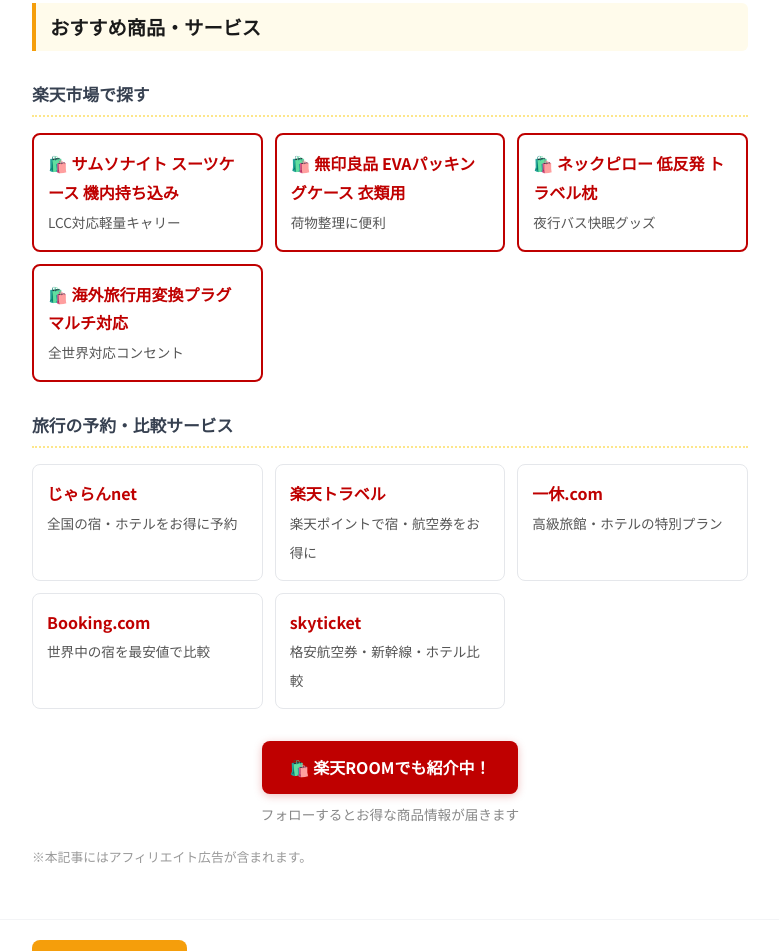
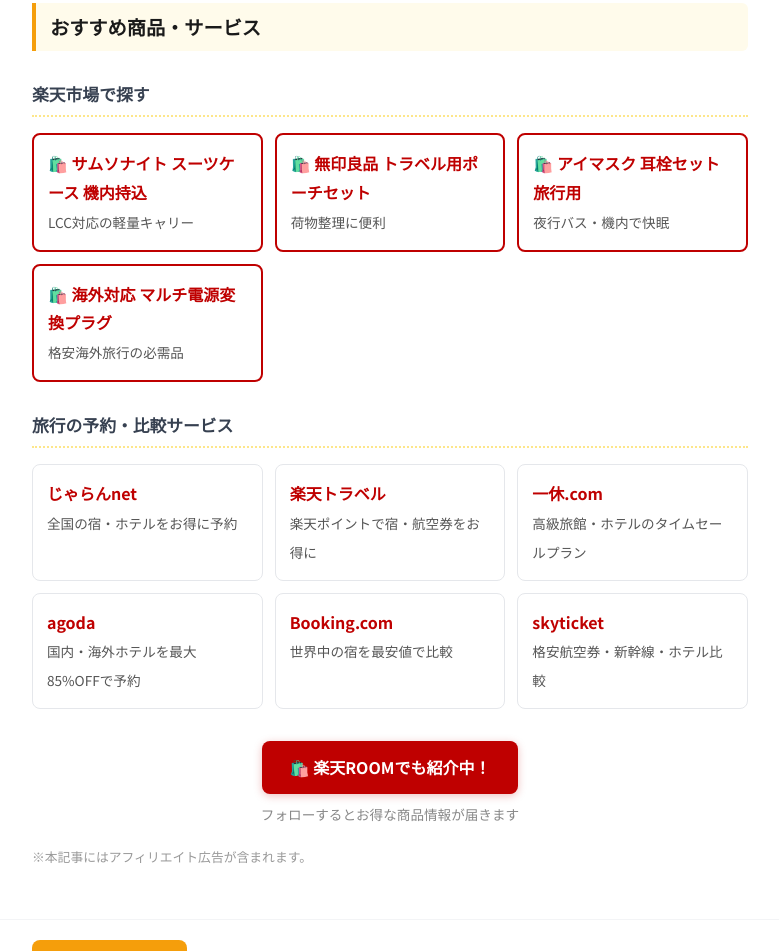
Before and after one commit to n-nakata-gif/affiliate-blog, an Astro site: page /blog/travel_20260427 in a window 1280 px wide. Shown: the part 9486-10437 px from the top of the page, without its empty margins (250-1029 px from the left). Built offline with nearby package versions, Linux system fonts and the light colour scheme; Astro itself is replaced by a stand-in of ours; no server answers.

Commit message:
feat: アフィリエイトリンクをバックフィル (travel_20260427.md)

```diff
--- a/src/content/blog/travel_20260427.md
+++ b/src/content/blog/travel_20260427.md
@@ -171,17 +171,18 @@ JR各社が提供する「えきねっとトクだ値」「EX早特」などの
 ## おすすめ商品・サービス
 ### 楽天市場で探す
 <div style="display:grid;grid-template-columns:repeat(auto-fill,minmax(220px,1fr));gap:12px;margin:1rem 0;">
-<a href="https://hb.afl.rakuten.co.jp/hgc/532d88b5.dc304f09.532d88b6.91579e86/?pc=https%3A%2F%2Fsearch.rakuten.co.jp%2Fsearch%2Fmall%2F%25E3%2582%25B5%25E3%2583%25A0%25E3%2582%25BD%25E3%2583%258A%25E3%2582%25A4%25E3%2583%2588%2520%25E3%2582%25B9%25E3%2583%25BC%25E3%2583%2584%25E3%2582%25B1%25E3%2583%25BC%25E3%2582%25B9%2520%25E6%25A9%259F%25E5%2586%2585%25E6%258C%2581%25E3%2581%25A1%25E8%25BE%25BC%25E3%2581%25BF%2F&m=https%3A%2F%2Fsearch.rakuten.co.jp%2Fsearch%2Fmall%2F%25E3%2582%25B5%25E3%2583%25A0%25E3%2582%25BD%25E3%2583%258A%25E3%2582%25A4%25E3%2583%2588%2520%25E3%2582%25B9%25E3%2583%25BC%25E3%2583%2584%25E3%2582%25B1%25E3%2583%25BC%25E3%2582%25B9%2520%25E6%25A9%259F%25E5%2586%2585%25E6%258C%2581%25E3%2581%25A1%25E8%25BE%25BC%25E3%2581%25BF%2F" target="_blank" rel="noopener sponsored" style="display:block;border:2px solid #bf0000;border-radius:8px;padding:14px;text-decoration:none;color:inherit;transition:box-shadow 0.2s;" onmouseenter="this.style.boxShadow='0 4px 12px rgba(191,0,0,0.2)'" onmouseleave="this.style.boxShadow=''"><strong style="color:#bf0000;">🛍️ サムソナイト スーツケース 機内持ち込み</strong><br><span style="font-size:0.85em;color:#555;">LCC対応軽量キャリー</span></a>
-<a href="https://hb.afl.rakuten.co.jp/hgc/532d88b5.dc304f09.532d88b6.91579e86/?pc=https%3A%2F%2Fsearch.rakuten.co.jp%2Fsearch%2Fmall%2F%25E7%2584%25A1%25E5%258D%25B0%25E8%2589%25AF%25E5%2593%2581%2520EVA%25E3%2583%2591%25E3%2583%2583%25E3%2582%25AD%25E3%2583%25B3%25E3%2582%25B0%25E3%2582%25B1%25E3%2583%25BC%25E3%2582%25B9%2520%25E8%25A1%25A3%25E9%25A1%259E%25E7%2594%25A8%2F&m=https%3A%2F%2Fsearch.rakuten.co.jp%2Fsearch%2Fmall%2F%25E7%2584%25A1%25E5%258D%25B0%25E8%2589%25AF%25E5%2593%2581%2520EVA%25E3%2583%2591%25E3%2583%2583%25E3%2582%25AD%25E3%2583%25B3%25E3%2582%25B0%25E3%2582%25B1%25E3%2583%25BC%25E3%2582%25B9%2520%25E8%25A1%25A3%25E9%25A1%259E%25E7%2594%25A8%2F" target="_blank" rel="noopener sponsored" style="display:block;border:2px solid #bf0000;border-radius:8px;padding:14px;text-decoration:none;color:inherit;transition:box-shadow 0.2s;" onmouseenter="this.style.boxShadow='0 4px 12px rgba(191,0,0,0.2)'" onmouseleave="this.style.boxShadow=''"><strong style="color:#bf0000;">🛍️ 無印良品 EVAパッキングケース 衣類用</strong><br><span style="font-size:0.85em;color:#555;">荷物整理に便利</span></a>
-<a href="https://hb.afl.rakuten.co.jp/hgc/532d88b5.dc304f09.532d88b6.91579e86/?pc=https%3A%2F%2Fsearch.rakuten.co.jp%2Fsearch%2Fmall%2F%25E3%2583%258D%25E3%2583%2583%25E3%2582%25AF%25E3%2583%2594%25E3%2583%25AD%25E3%2583%25BC%2520%25E4%25BD%258E%25E5%258F%258D%25E7%2599%25BA%2520%25E3%2583%2588%25E3%2583%25A9%25E3%2583%2599%25E3%2583%25AB%25E6%259E%2595%2F&m=https%3A%2F%2Fsearch.rakuten.co.jp%2Fsearch%2Fmall%2F%25E3%2583%258D%25E3%2583%2583%25E3%2582%25AF%25E3%2583%2594%25E3%2583%25AD%25E3%2583%25BC%2520%25E4%25BD%258E%25E5%258F%258D%25E7%2599%25BA%2520%25E3%2583%2588%25E3%2583%25A9%25E3%2583%2599%25E3%2583%25AB%25E6%259E%2595%2F" target="_blank" rel="noopener sponsored" style="display:block;border:2px solid #bf0000;border-radius:8px;padding:14px;text-decoration:none;color:inherit;transition:box-shadow 0.2s;" onmouseenter="this.style.boxShadow='0 4px 12px rgba(191,0,0,0.2)'" onmouseleave="this.style.boxShadow=''"><strong style="color:#bf0000;">🛍️ ネックピロー 低反発 トラベル枕</strong><br><span style="font-size:0.85em;color:#555;">夜行バス快眠グッズ</span></a>
-<a href="https://hb.afl.rakuten.co.jp/hgc/532d88b5.dc304f09.532d88b6.91579e86/?pc=https%3A%2F%2Fsearch.rakuten.co.jp%2Fsearch%2Fmall%2F%25E6%25B5%25B7%25E5%25A4%2596%25E6%2597%2585%25E8%25A1%258C%25E7%2594%25A8%25E5%25A4%2589%25E6%258F%259B%25E3%2583%2597%25E3%2583%25A9%25E3%2582%25B0%2520%25E3%2583%259E%25E3%2583%25AB%25E3%2583%2581%25E5%25AF%25BE%25E5%25BF%259C%2F&m=https%3A%2F%2Fsearch.rakuten.co.jp%2Fsearch%2Fmall%2F%25E6%25B5%25B7%25E5%25A4%2596%25E6%2597%2585%25E8%25A1%258C%25E7%2594%25A8%25E5%25A4%2589%25E6%258F%259B%25E3%2583%2597%25E3%2583%25A9%25E3%2582%25B0%2520%25E3%2583%259E%25E3%2583%25AB%25E3%2583%2581%25E5%25AF%25BE%25E5%25BF%259C%2F" target="_blank" rel="noopener sponsored" style="display:block;border:2px solid #bf0000;border-radius:8px;padding:14px;text-decoration:none;color:inherit;transition:box-shadow 0.2s;" onmouseenter="this.style.boxShadow='0 4px 12px rgba(191,0,0,0.2)'" onmouseleave="this.style.boxShadow=''"><strong style="color:#bf0000;">🛍️ 海外旅行用変換プラグ マルチ対応</strong><br><span style="font-size:0.85em;color:#555;">全世界対応コンセント</span></a>
+<a href="http://hb.afl.rakuten.co.jp/hgc/0ea62065.34400275.0ea62066.204f04c0/?pc=https%3A%2F%2Fsearch.rakuten.co.jp%2Fsearch%2Fmall%2F%25E3%2582%25B5%25E3%2583%25A0%25E3%2582%25BD%25E3%2583%258A%25E3%2582%25A4%25E3%2583%2588%2520%25E3%2582%25B9%25E3%2583%25BC%25E3%2583%2584%25E3%2582%25B1%25E3%2583%25BC%25E3%2582%25B9%2520%25E6%25A9%259F%25E5%2586%2585%25E6%258C%2581%25E8%25BE%25BC%2F&m=https%3A%2F%2Fsearch.rakuten.co.jp%2Fsearch%2Fmall%2F%25E3%2582%25B5%25E3%2583%25A0%25E3%2582%25BD%25E3%2583%258A%25E3%2582%25A4%25E3%2583%2588%2520%25E3%2582%25B9%25E3%2583%25BC%25E3%2583%2584%25E3%2582%25B1%25E3%2583%25BC%25E3%2582%25B9%2520%25E6%25A9%259F%25E5%2586%2585%25E6%258C%2581%25E8%25BE%25BC%2F" target="_blank" rel="noopener sponsored" style="display:block;border:2px solid #bf0000;border-radius:8px;padding:14px;text-decoration:none;color:inherit;transition:box-shadow 0.2s;" onmouseenter="this.style.boxShadow='0 4px 12px rgba(191,0,0,0.2)'" onmouseleave="this.style.boxShadow=''"><strong style="color:#bf0000;">🛍️ サムソナイト スーツケース 機内持込</strong><br><span style="font-size:0.85em;color:#555;">LCC対応の軽量キャリー</span></a>
+<a href="http://hb.afl.rakuten.co.jp/hgc/0ea62065.34400275.0ea62066.204f04c0/?pc=https%3A%2F%2Fsearch.rakuten.co.jp%2Fsearch%2Fmall%2F%25E7%2584%25A1%25E5%258D%25B0%25E8%2589%25AF%25E5%2593%2581%2520%25E3%2583%2588%25E3%2583%25A9%25E3%2583%2599%25E3%2583%25AB%25E7%2594%25A8%25E3%2583%259D%25E3%2583%25BC%25E3%2583%2581%25E3%2582%25BB%25E3%2583%2583%25E3%2583%2588%2F&m=https%3A%2F%2Fsearch.rakuten.co.jp%2Fsearch%2Fmall%2F%25E7%2584%25A1%25E5%258D%25B0%25E8%2589%25AF%25E5%2593%2581%2520%25E3%2583%2588%25E3%2583%25A9%25E3%2583%2599%25E3%2583%25AB%25E7%2594%25A8%25E3%2583%259D%25E3%2583%25BC%25E3%2583%2581%25E3%2582%25BB%25E3%2583%2583%25E3%2583%2588%2F" target="_blank" rel="noopener sponsored" style="display:block;border:2px solid #bf0000;border-radius:8px;padding:14px;text-decoration:none;color:inherit;transition:box-shadow 0.2s;" onmouseenter="this.style.boxShadow='0 4px 12px rgba(191,0,0,0.2)'" onmouseleave="this.style.boxShadow=''"><strong style="color:#bf0000;">🛍️ 無印良品 トラベル用ポーチセット</strong><br><span style="font-size:0.85em;color:#555;">荷物整理に便利</span></a>
+<a href="http://hb.afl.rakuten.co.jp/hgc/0ea62065.34400275.0ea62066.204f04c0/?pc=https%3A%2F%2Fsearch.rakuten.co.jp%2Fsearch%2Fmall%2F%25E3%2582%25A2%25E3%2582%25A4%25E3%2583%259E%25E3%2582%25B9%25E3%2582%25AF%2520%25E8%2580%25B3%25E6%25A0%2593%25E3%2582%25BB%25E3%2583%2583%25E3%2583%2588%2520%25E6%2597%2585%25E8%25A1%258C%25E7%2594%25A8%2F&m=https%3A%2F%2Fsearch.rakuten.co.jp%2Fsearch%2Fmall%2F%25E3%2582%25A2%25E3%2582%25A4%25E3%2583%259E%25E3%2582%25B9%25E3%2582%25AF%2520%25E8%2580%25B3%25E6%25A0%2593%25E3%2582%25BB%25E3%2583%2583%25E3%2583%2588%2520%25E6%2597%2585%25E8%25A1%258C%25E7%2594%25A8%2F" target="_blank" rel="noopener sponsored" style="display:block;border:2px solid #bf0000;border-radius:8px;padding:14px;text-decoration:none;color:inherit;transition:box-shadow 0.2s;" onmouseenter="this.style.boxShadow='0 4px 12px rgba(191,0,0,0.2)'" onmouseleave="this.style.boxShadow=''"><strong style="color:#bf0000;">🛍️ アイマスク 耳栓セット 旅行用</strong><br><span style="font-size:0.85em;color:#555;">夜行バス・機内で快眠</span></a>
+<a href="http://hb.afl.rakuten.co.jp/hgc/0ea62065.34400275.0ea62066.204f04c0/?pc=https%3A%2F%2Fsearch.rakuten.co.jp%2Fsearch%2Fmall%2F%25E6%25B5%25B7%25E5%25A4%2596%25E5%25AF%25BE%25E5%25BF%259C%2520%25E3%2583%259E%25E3%2583%25AB%25E3%2583%2581%25E9%259B%25BB%25E6%25BA%2590%25E5%25A4%2589%25E6%258F%259B%25E3%2583%2597%25E3%2583%25A9%25E3%2582%25B0%2F&m=https%3A%2F%2Fsearch.rakuten.co.jp%2Fsearch%2Fmall%2F%25E6%25B5%25B7%25E5%25A4%2596%25E5%25AF%25BE%25E5%25BF%259C%2520%25E3%2583%259E%25E3%2583%25AB%25E3%2583%2581%25E9%259B%25BB%25E6%25BA%2590%25E5%25A4%2589%25E6%258F%259B%25E3%2583%2597%25E3%2583%25A9%25E3%2582%25B0%2F" target="_blank" rel="noopener sponsored" style="display:block;border:2px solid #bf0000;border-radius:8px;padding:14px;text-decoration:none;color:inherit;transition:box-shadow 0.2s;" onmouseenter="this.style.boxShadow='0 4px 12px rgba(191,0,0,0.2)'" onmouseleave="this.style.boxShadow=''"><strong style="color:#bf0000;">🛍️ 海外対応 マルチ電源変換プラグ</strong><br><span style="font-size:0.85em;color:#555;">格安海外旅行の必需品</span></a>
 </div>
 
 ### 旅行の予約・比較サービス
 <div style="display:grid;grid-template-columns:repeat(auto-fill,minmax(220px,1fr));gap:12px;margin:1rem 0;">
-<a href="https://www.jalan.net" target="_blank" rel="noopener" style="display:block;border:1px solid #e5e7eb;border-radius:8px;padding:14px;text-decoration:none;color:inherit;transition:box-shadow 0.2s;" onmouseenter="this.style.boxShadow='0 4px 12px rgba(0,0,0,0.1)'" onmouseleave="this.style.boxShadow=''"><strong style="color:#bf0000;">じゃらんnet</strong><br><span style="font-size:0.85em;color:#555;">全国の宿・ホテルをお得に予約</span></a>
-<a href="https://hb.afl.rakuten.co.jp/hgc/532d88b5.dc304f09.532d88b6.91579e86/?pc=https%3A%2F%2Ftravel.rakuten.co.jp&m=https%3A%2F%2Ftravel.rakuten.co.jp" target="_blank" rel="noopener sponsored" style="display:block;border:1px solid #e5e7eb;border-radius:8px;padding:14px;text-decoration:none;color:inherit;transition:box-shadow 0.2s;" onmouseenter="this.style.boxShadow='0 4px 12px rgba(0,0,0,0.1)'" onmouseleave="this.style.boxShadow=''"><strong style="color:#bf0000;">楽天トラベル</strong><br><span style="font-size:0.85em;color:#555;">楽天ポイントで宿・航空券をお得に</span></a>
-<a href="https://www.ikyu.com" target="_blank" rel="noopener" style="display:block;border:1px solid #e5e7eb;border-radius:8px;padding:14px;text-decoration:none;color:inherit;transition:box-shadow 0.2s;" onmouseenter="this.style.boxShadow='0 4px 12px rgba(0,0,0,0.1)'" onmouseleave="this.style.boxShadow=''"><strong style="color:#bf0000;">一休.com</strong><br><span style="font-size:0.85em;color:#555;">高級旅館・ホテルの特別プラン</span></a>
+<a href="https://px.a8.net/svt/ejp?a8mat=4B3HQI+DYHVCI+14CS+6C9LD" target="_blank" rel="noopener" style="display:block;border:1px solid #e5e7eb;border-radius:8px;padding:14px;text-decoration:none;color:inherit;transition:box-shadow 0.2s;" onmouseenter="this.style.boxShadow='0 4px 12px rgba(0,0,0,0.1)'" onmouseleave="this.style.boxShadow=''"><strong style="color:#bf0000;">じゃらんnet</strong><br><span style="font-size:0.85em;color:#555;">全国の宿・ホテルをお得に予約</span></a>
+<a href="http://hb.afl.rakuten.co.jp/hgc/0ea62065.34400275.0ea62066.204f04c0/?pc=https%3A%2F%2Ftravel.rakuten.co.jp&m=https%3A%2F%2Ftravel.rakuten.co.jp" target="_blank" rel="noopener sponsored" style="display:block;border:1px solid #e5e7eb;border-radius:8px;padding:14px;text-decoration:none;color:inherit;transition:box-shadow 0.2s;" onmouseenter="this.style.boxShadow='0 4px 12px rgba(0,0,0,0.1)'" onmouseleave="this.style.boxShadow=''"><strong style="color:#bf0000;">楽天トラベル</strong><br><span style="font-size:0.85em;color:#555;">楽天ポイントで宿・航空券をお得に</span></a>
+<a href="https://px.a8.net/svt/ejp?a8mat=4B3HQJ+A2L06Q+1OK+6LHDU" target="_blank" rel="noopener" style="display:block;border:1px solid #e5e7eb;border-radius:8px;padding:14px;text-decoration:none;color:inherit;transition:box-shadow 0.2s;" onmouseenter="this.style.boxShadow='0 4px 12px rgba(0,0,0,0.1)'" onmouseleave="this.style.boxShadow=''"><strong style="color:#bf0000;">一休.com</strong><br><span style="font-size:0.85em;color:#555;">高級旅館・ホテルのタイムセールプラン</span></a>
+<a href="https://px.a8.net/svt/ejp?a8mat=4B3HQJ+A36FSI+4X1W+5YRHE" target="_blank" rel="noopener" style="display:block;border:1px solid #e5e7eb;border-radius:8px;padding:14px;text-decoration:none;color:inherit;transition:box-shadow 0.2s;" onmouseenter="this.style.boxShadow='0 4px 12px rgba(0,0,0,0.1)'" onmouseleave="this.style.boxShadow=''"><strong style="color:#bf0000;">agoda</strong><br><span style="font-size:0.85em;color:#555;">国内・海外ホテルを最大85%OFFで予約</span></a>
 <a href="https://www.booking.com" target="_blank" rel="noopener" style="display:block;border:1px solid #e5e7eb;border-radius:8px;padding:14px;text-decoration:none;color:inherit;transition:box-shadow 0.2s;" onmouseenter="this.style.boxShadow='0 4px 12px rgba(0,0,0,0.1)'" onmouseleave="this.style.boxShadow=''"><strong style="color:#bf0000;">Booking.com</strong><br><span style="font-size:0.85em;color:#555;">世界中の宿を最安値で比較</span></a>
 <a href="https://skyticket.jp" target="_blank" rel="noopener" style="display:block;border:1px solid #e5e7eb;border-radius:8px;padding:14px;text-decoration:none;color:inherit;transition:box-shadow 0.2s;" onmouseenter="this.style.boxShadow='0 4px 12px rgba(0,0,0,0.1)'" onmouseleave="this.style.boxShadow=''"><strong style="color:#bf0000;">skyticket</strong><br><span style="font-size:0.85em;color:#555;">格安航空券・新幹線・ホテル比較</span></a>
 </div>
```
